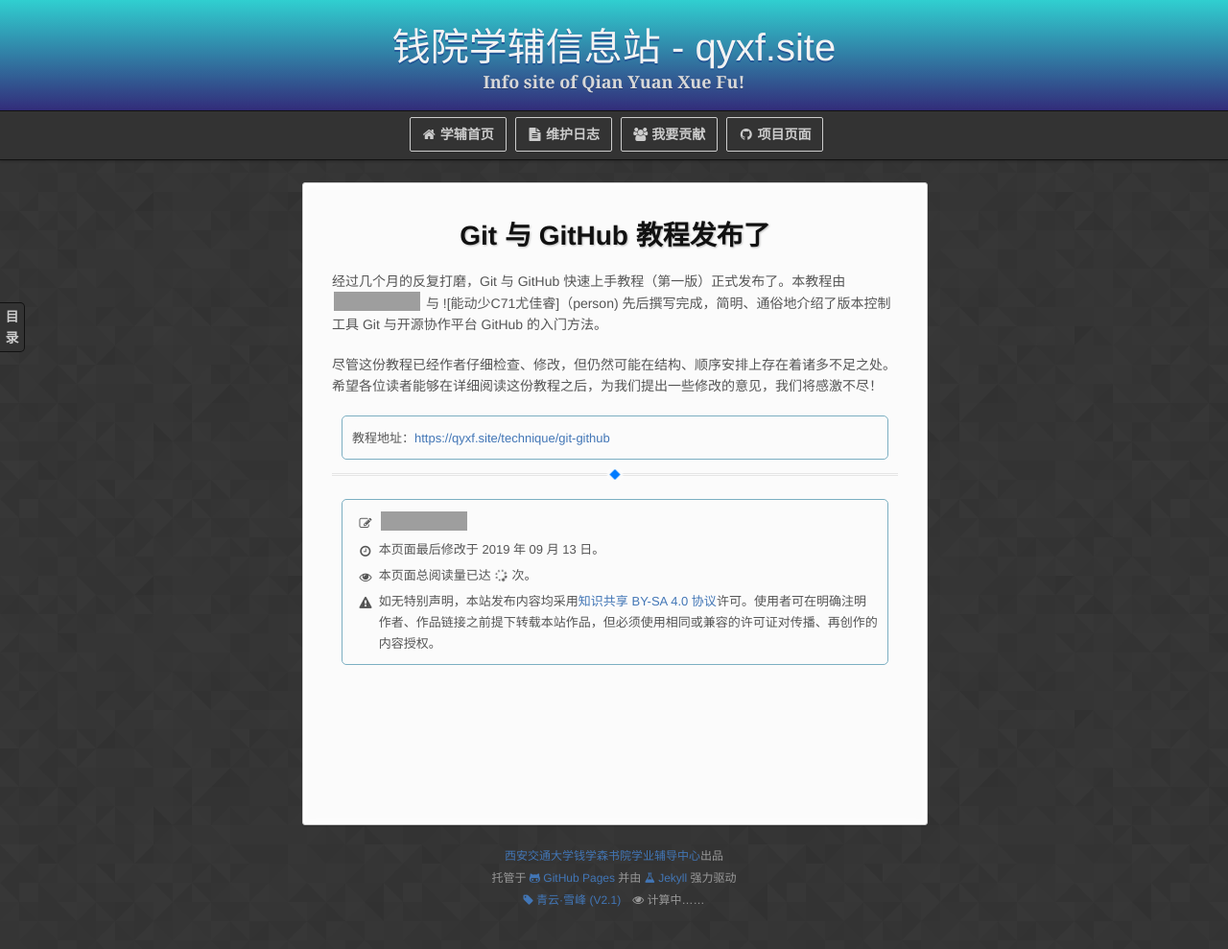
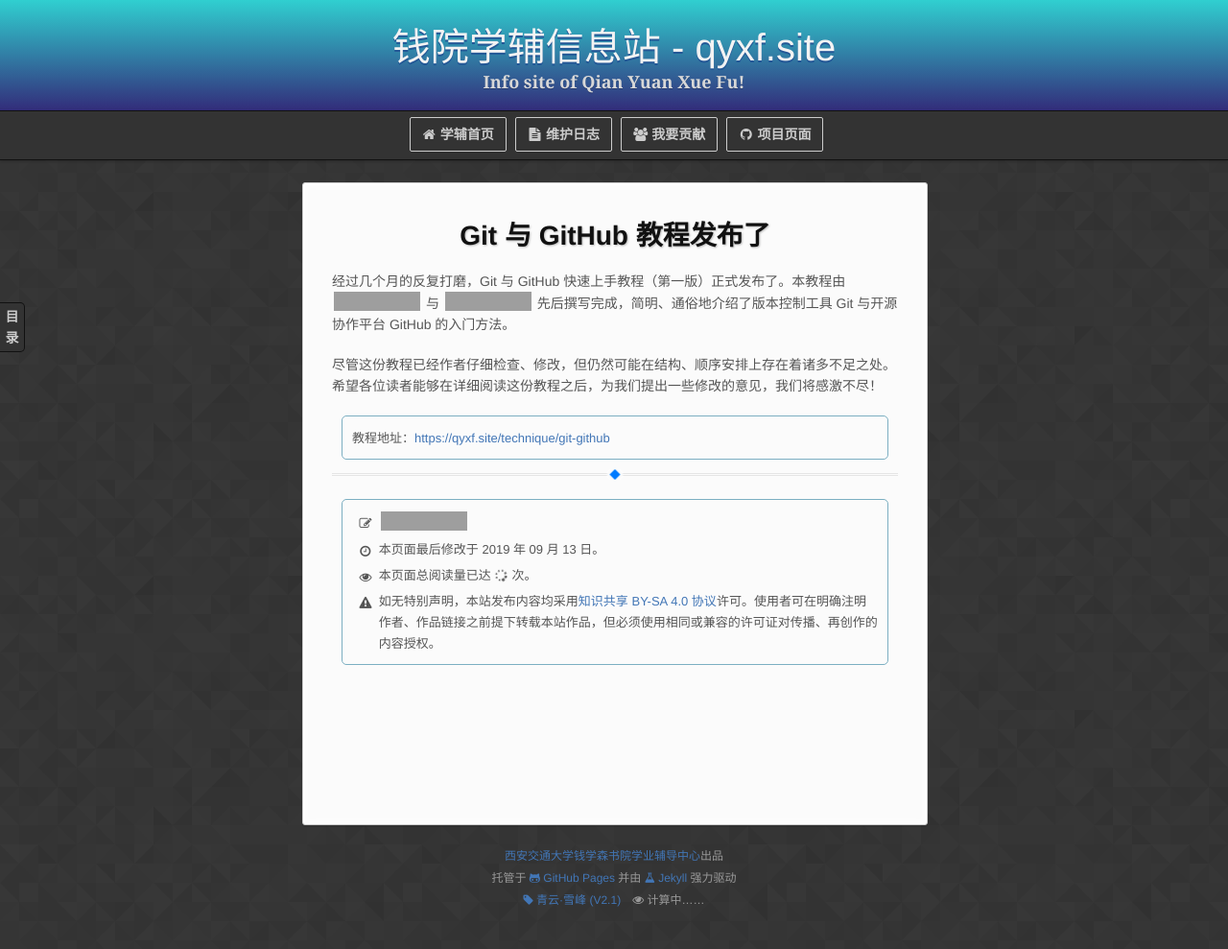
Before and after one commit to qyxf/qyxf.github.io, a Jekyll site: the page built from _posts/2019-09-13-git-github-tutorial.md, in a window 1280 px wide. Shown: the whole page at 96% size. Built offline with Jekyll 4.4.1, drawn with Linux system fonts in a browser that asks for light colours; some web fonts are replaced; our own code applies the rules of GitHub Pages for plain Markdown files; comment, search, counter and statistics services are not loaded; grey boxes are pictures that could not be loaded.

Commit message:
Fix typo in git-github post
Former-commit-id: e52bc26e11a6ca39e9fc3b2ff8a4e6db40ebaced

```diff
--- a/_posts/2019-09-13-git-github-tutorial.md
+++ b/_posts/2019-09-13-git-github-tutorial.md
@@ -6,7 +6,7 @@
 
 # Git 与 GitHub 教程发布了
 
-经过几个月的反复打磨，Git 与 GitHub 快速上手教程（第一版）正式发布了。本教程由 ![自动化钱71吴思源](person) 与 ![能动少C71尤佳睿]（person) 先后撰写完成，简明、通俗地介绍了版本控制工具 Git 与开源协作平台 GitHub 的入门方法。
+经过几个月的反复打磨，Git 与 GitHub 快速上手教程（第一版）正式发布了。本教程由 ![自动化钱71吴思源](person) 与 ![能动少C71尤佳睿](person) 先后撰写完成，简明、通俗地介绍了版本控制工具 Git 与开源协作平台 GitHub 的入门方法。
 
 尽管这份教程已经作者仔细检查、修改，但仍然可能在结构、顺序安排上存在着诸多不足之处。希望各位读者能够在详细阅读这份教程之后，为我们提出一些修改的意见，我们将感激不尽！
 
```
